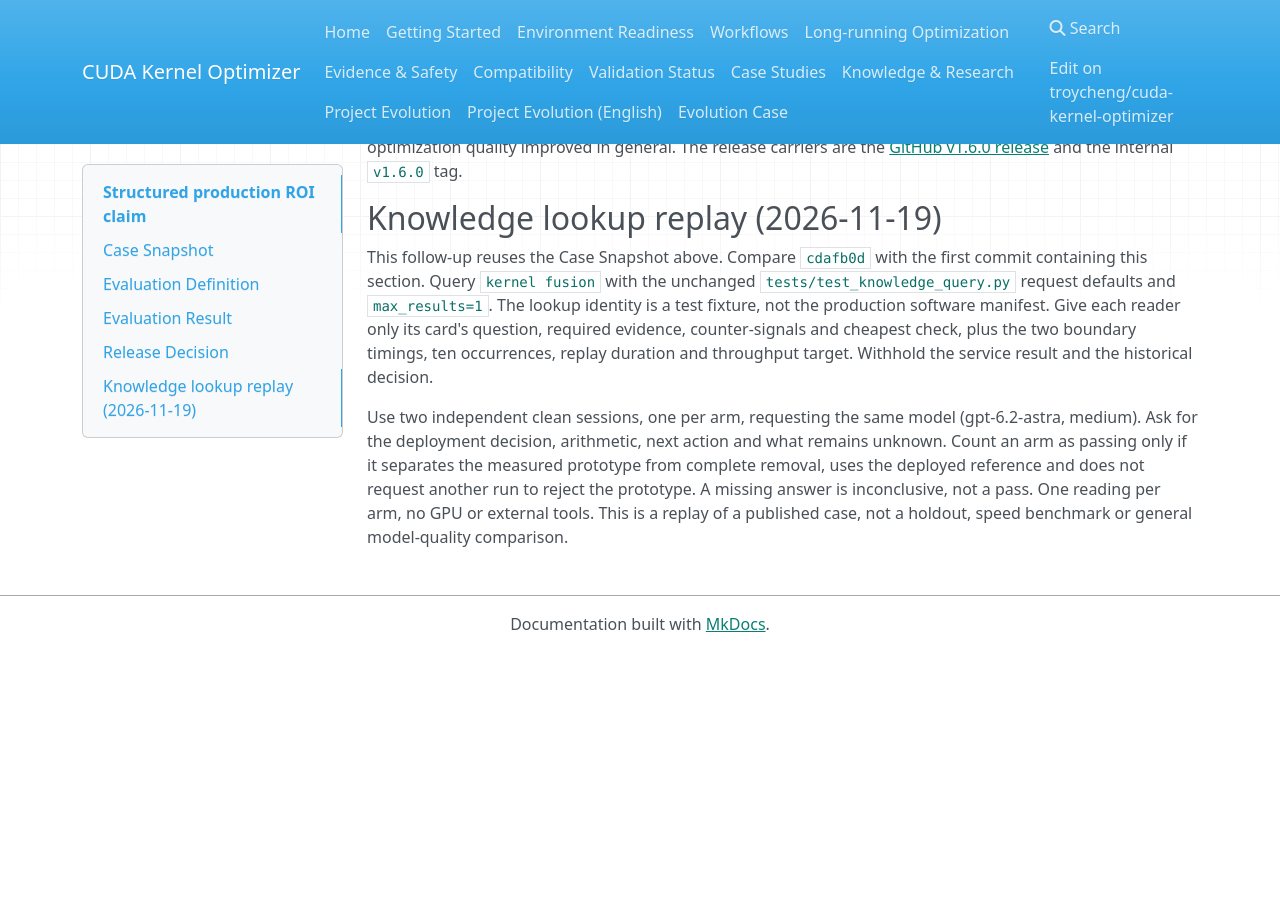
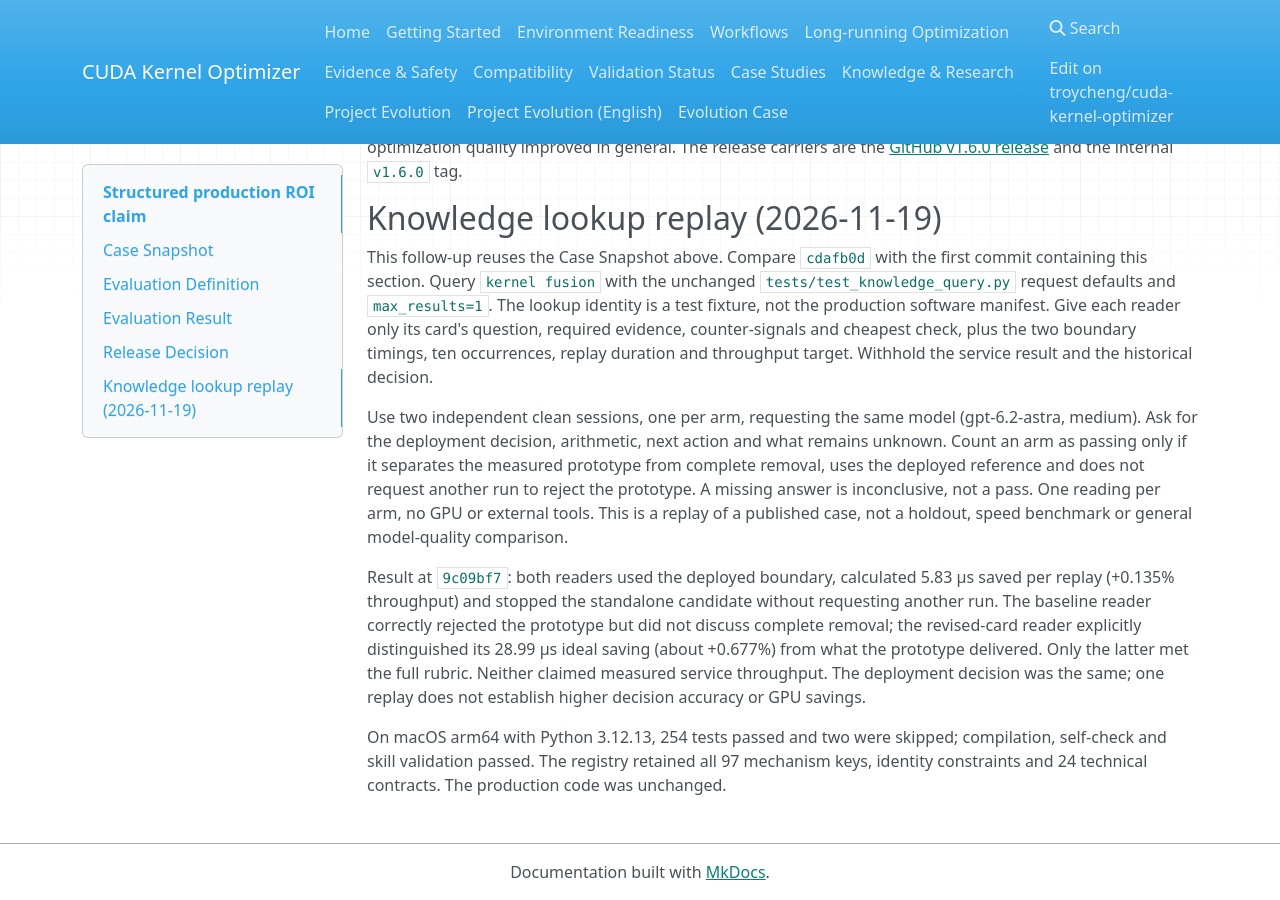
Before and after one commit to troycheng/cuda-kernel-optimizer, an MkDocs documentation site: the page built from docs/evolution-case-structured-roi-claim.md, in a window 1280 px wide and 900 px high, scrolled down 2691 px. Built offline with MkDocs 1.6.1, drawn with Linux system fonts in a browser that asks for light colours; nearby versions of some CDN libraries; before the commit the page ends 3343 px from its top, so only the background shows below that.

Commit message:
Record the blinded production-fusion replay

```diff
--- a/docs/evolution-case-structured-roi-claim.md
+++ b/docs/evolution-case-structured-roi-claim.md
@@ -143,3 +143,7 @@ and the internal `v1.6.0` tag.
 This follow-up reuses the Case Snapshot above. Compare `cdafb0d` with the first commit containing this section. Query `kernel fusion` with the unchanged `tests/test_knowledge_query.py` request defaults and `max_results=1`. The lookup identity is a test fixture, not the production software manifest. Give each reader only its card's question, required evidence, counter-signals and cheapest check, plus the two boundary timings, ten occurrences, replay duration and throughput target. Withhold the service result and the historical decision.
 
 Use two independent clean sessions, one per arm, requesting the same model (gpt-6.2-astra, medium). Ask for the deployment decision, arithmetic, next action and what remains unknown. Count an arm as passing only if it separates the measured prototype from complete removal, uses the deployed reference and does not request another run to reject the prototype. A missing answer is inconclusive, not a pass. One reading per arm, no GPU or external tools. This is a replay of a published case, not a holdout, speed benchmark or general model-quality comparison.
+
+Result at `9c09bf7`: both readers used the deployed boundary, calculated 5.83 µs saved per replay (+0.135% throughput) and stopped the standalone candidate without requesting another run. The baseline reader correctly rejected the prototype but did not discuss complete removal; the revised-card reader explicitly distinguished its 28.99 µs ideal saving (about +0.677%) from what the prototype delivered. Only the latter met the full rubric. Neither claimed measured service throughput. The deployment decision was the same; one replay does not establish higher decision accuracy or GPU savings.
+
+On macOS arm64 with Python 3.12.13, 254 tests passed and two were skipped; compilation, self-check and skill validation passed. The registry retained all 97 mechanism keys, identity constraints and 24 technical contracts. The production code was unchanged.
```
